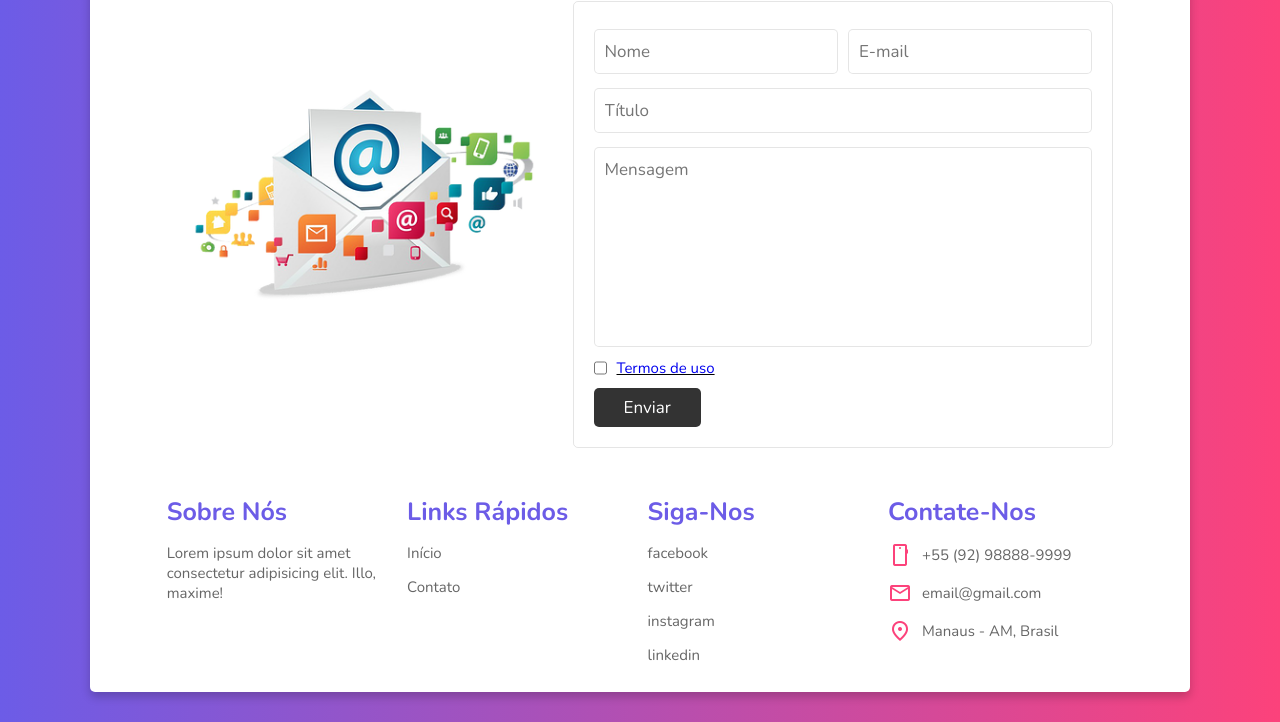
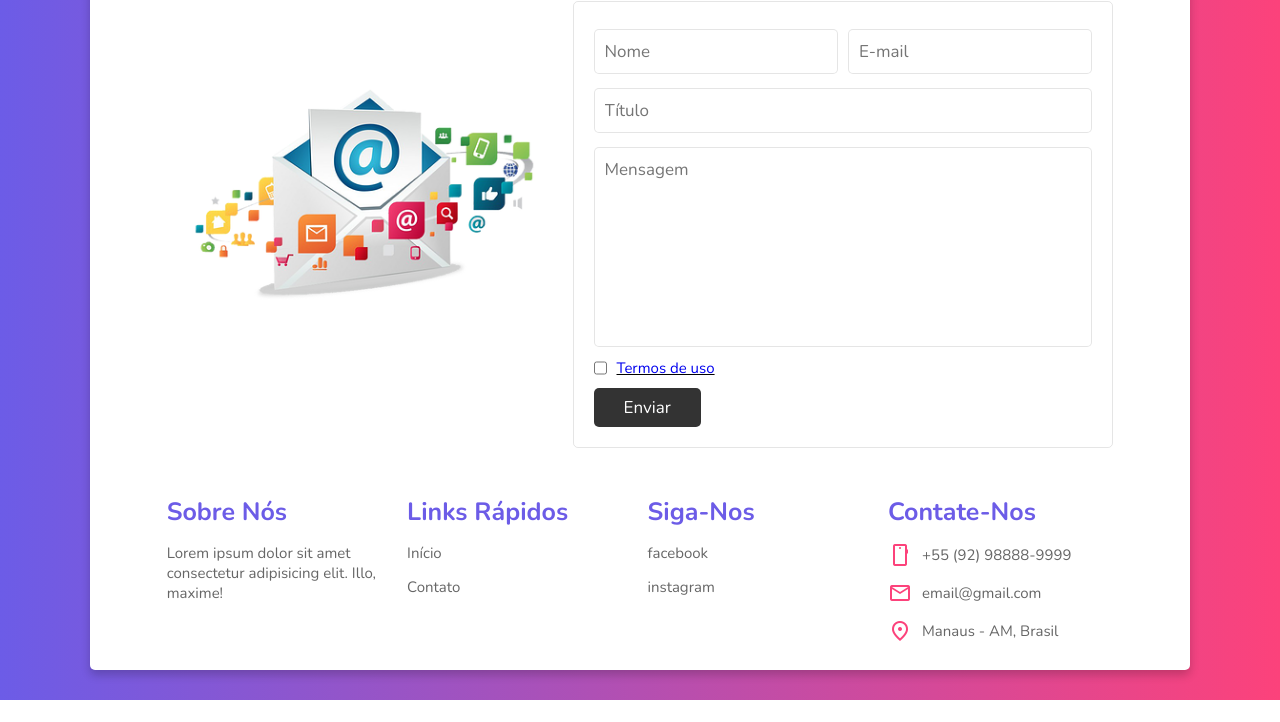
Before and after one commit to Alexandre990/Modele, a plain HTML site: page Contato/index.html in a window 1280 px wide. Shown: the part 203-925 px from the top of the page. After the commit the page ends 903 px from the top, so only its background shows below. Drawn offline with nearby package versions, Linux system fonts and the light colour scheme.

Commit message:
update link instagram

```diff
--- a/Contato/index.html
+++ b/Contato/index.html
@@ -97,9 +97,7 @@
                 <div class="box">
                     <h3>Siga-Nos</h3>
                     <a href="#">facebook</a>
-                    <a href="#">twitter</a>
-                    <a href="#">instagram</a>
-                    <a href="#">linkedin</a>
+                    <a href="https://www.instagram.com/totalmentedda/" target="_blank">instagram</a>
                 </div>
 
                 <div class="box">
```
Also changed, not shown: index.html (+1 -3 lines).
